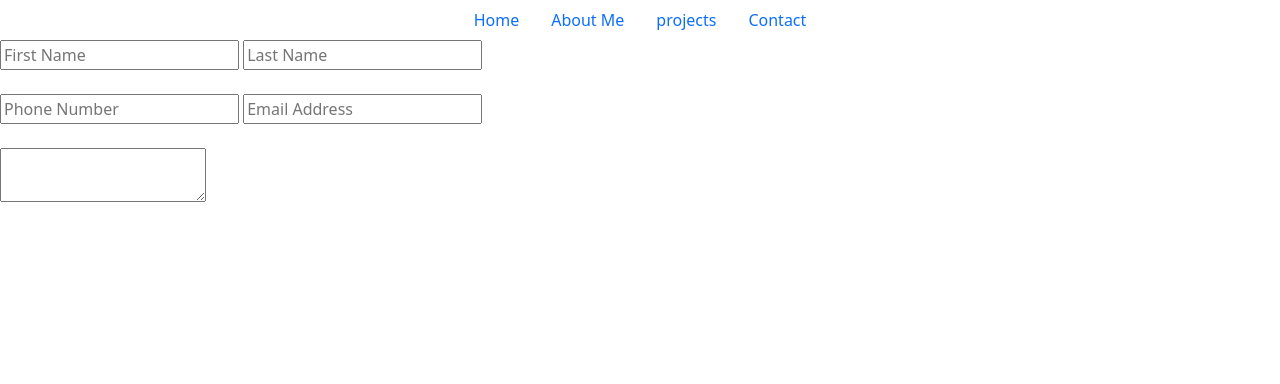
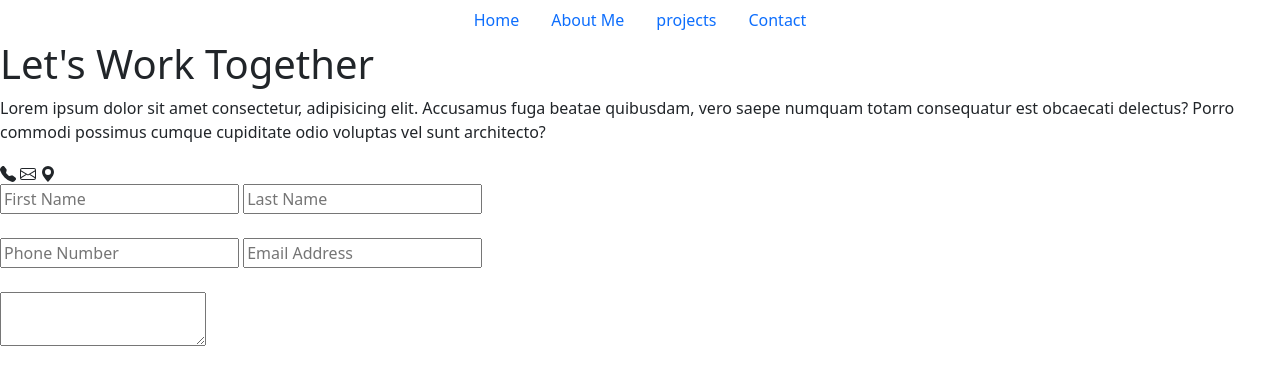
Before and after one commit to La-sage2774/portfolio.io, a plain HTML site: page index.html in a window 1280 px wide. Drawn offline with nearby package versions, Linux system fonts and the light colour scheme.

Commit message:
icons added

```diff
--- a/index.html
+++ b/index.html
@@ -25,6 +25,24 @@
       </section>
       <section>
         <div class="form-main">
+            <div>
+                <h1>Let's Work Together</h1>
+                <p>Lorem ipsum dolor sit amet consectetur, adipisicing elit. Accusamus fuga beatae quibusdam, vero saepe numquam totam consequatur est obcaecati delectus? Porro commodi possimus cumque cupiditate odio voluptas vel sunt architecto?</p>
+            </div>
+            <div class="sci-btn">
+                <svg xmlns="http://www.w3.org/2000/svg" width="16" height="16" fill="currentColor" class="bi bi-telephone-fill" viewBox="0 0 16 16">
+                    <path fill-rule="evenodd" d="M1.885.511a1.745 1.745 0 0 1 2.61.163L6.29 2.98c.329.423.445.974.315 1.494l-.547 2.19a.68.68 0 0 0 .178.643l2.457 2.457a.68.68 0 0 0 .644.178l2.189-.547a1.75 1.75 0 0 1 1.494.315l2.306 1.794c.829.645.905 1.87.163 2.611l-1.034 1.034c-.74.74-1.846 1.065-2.877.702a18.6 18.6 0 0 1-7.01-4.42 18.6 18.6 0 0 1-4.42-7.009c-.362-1.03-.037-2.137.703-2.877z"/>
+                  </svg>
+
+                  <svg xmlns="http://www.w3.org/2000/svg" width="16" height="16" fill="currentColor" class="bi bi-envelope" viewBox="0 0 16 16">
+                    <path d="M0 4a2 2 0 0 1 2-2h12a2 2 0 0 1 2 2v8a2 2 0 0 1-2 2H2a2 2 0 0 1-2-2zm2-1a1 1 0 0 0-1 1v.217l7 4.2 7-4.2V4a1 1 0 0 0-1-1zm13 2.383-4.708 2.825L15 11.105zm-.034 6.876-5.64-3.471L8 9.583l-1.326-.795-5.64 3.47A1 1 0 0 0 2 13h12a1 1 0 0 0 .966-.741M1 11.105l4.708-2.897L1 5.383z"/>
+                  </svg>
+
+                  <svg xmlns="http://www.w3.org/2000/svg" width="16" height="16" fill="currentColor" class="bi bi-geo-alt-fill" viewBox="0 0 16 16">
+                    <path d="M8 16s6-5.686 6-10A6 6 0 0 0 2 6c0 4.314 6 10 6 10m0-7a3 3 0 1 1 0-6 3 3 0 0 1 0 6"/>
+                  </svg>
+            </div>
+            <div>
            <input type="text"  placeholder="First Name">
            <input type="text" placeholder="Last Name"><br><br>
            <input type="number" placeholder="Phone Number">
```
